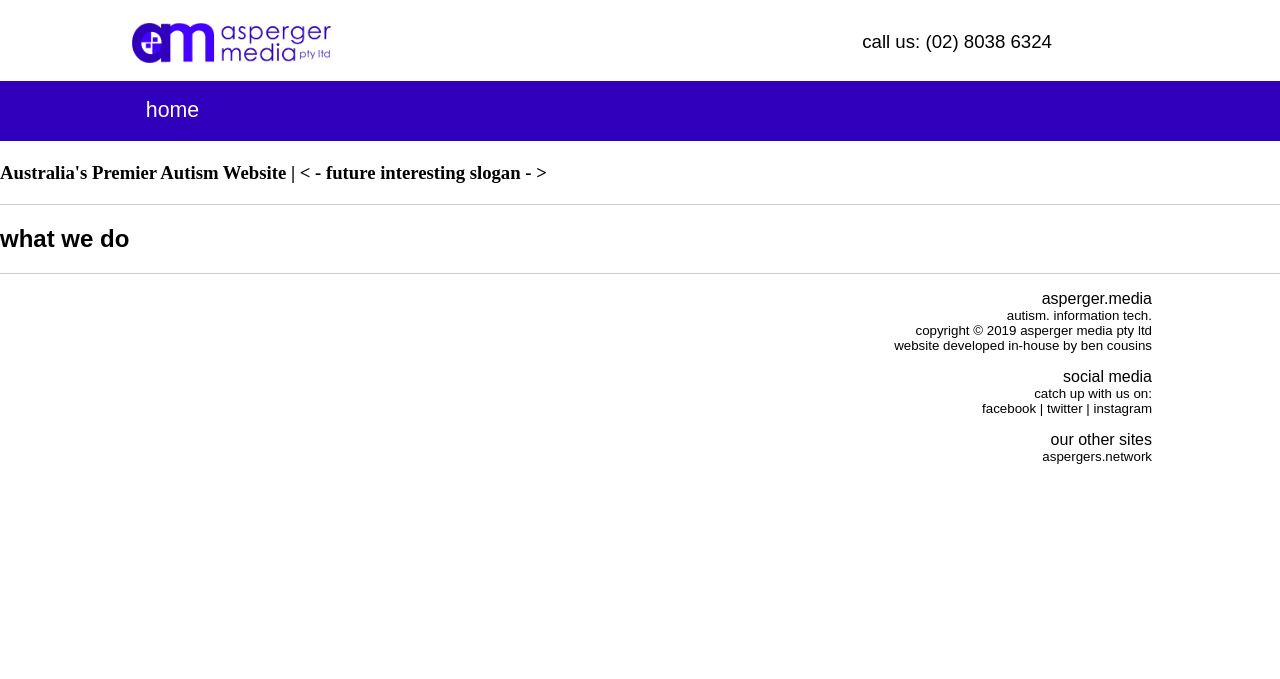
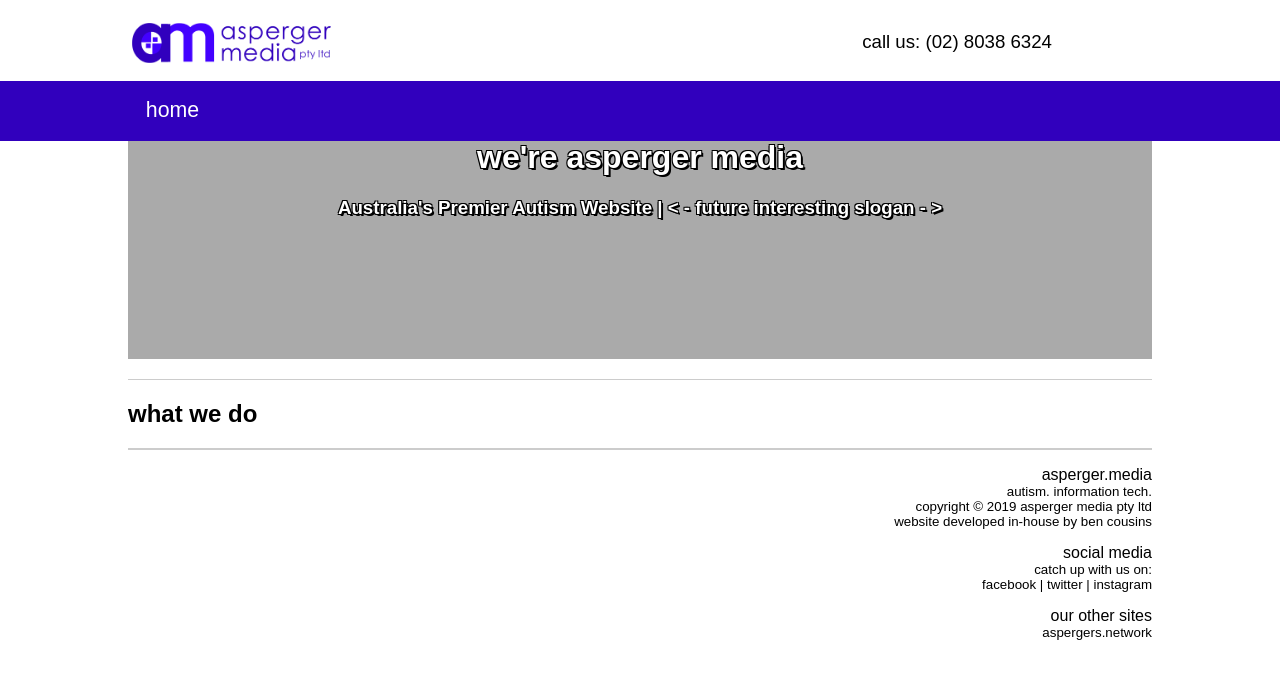
Before and after one commit to aspergermedia/aspergermedia.github.io, a Jekyll site: the page built from index.html, in a window 1280 px wide. Shown: the top 679 px of the page. Built offline with Jekyll 4.4.1, drawn with Linux system fonts in a browser that asks for light colours; some web fonts are replaced.

Commit message:
Ah that's the problem

```diff
--- a/_layouts/default.html
+++ b/_layouts/default.html
@@ -31,7 +31,7 @@
                 </li>
             </div>
         </div>
-        <div id="body"></div>
+        <div id="body">
 			{{ content }}
 		</div>
 		<div id="footer">
```
